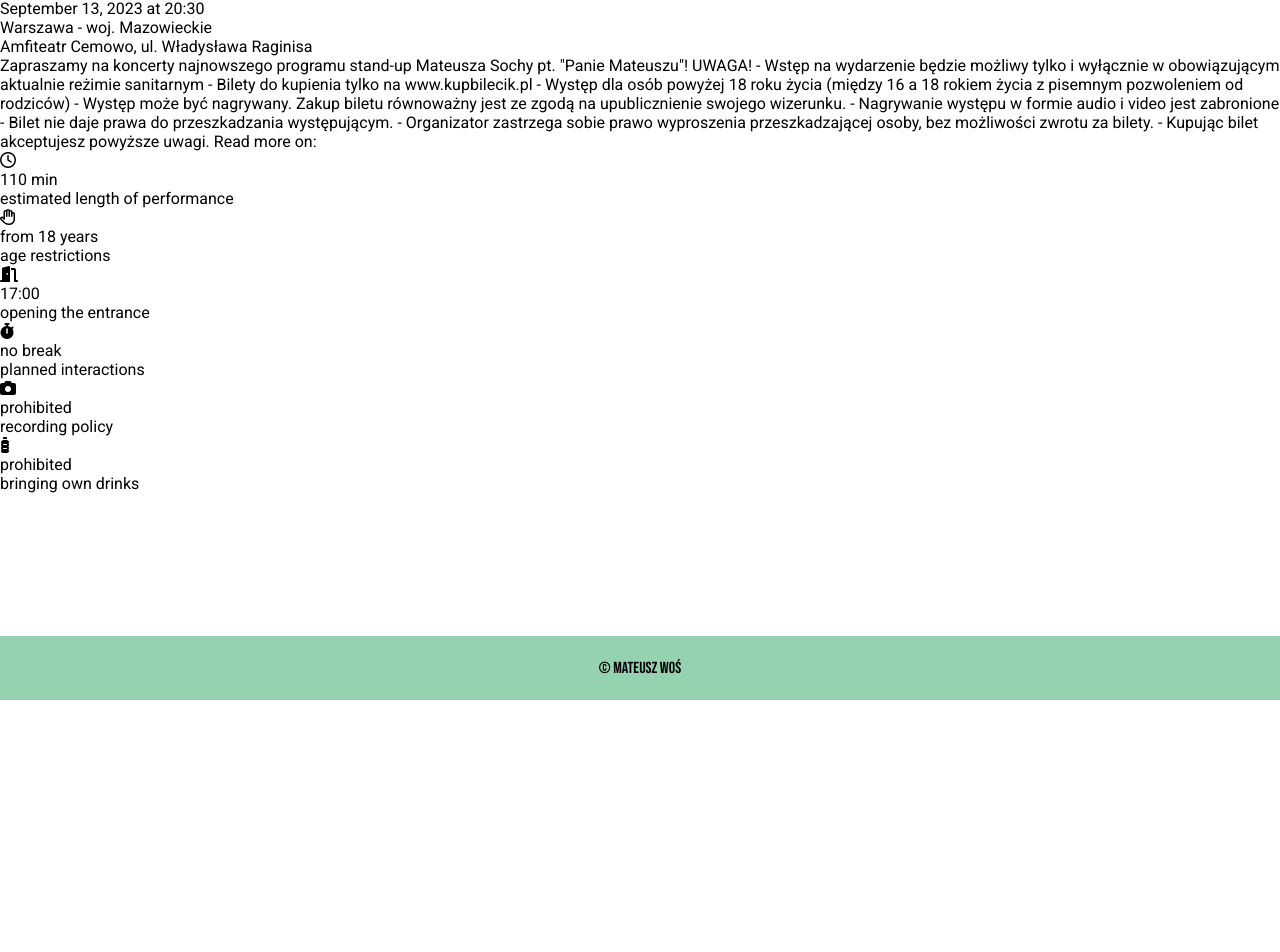
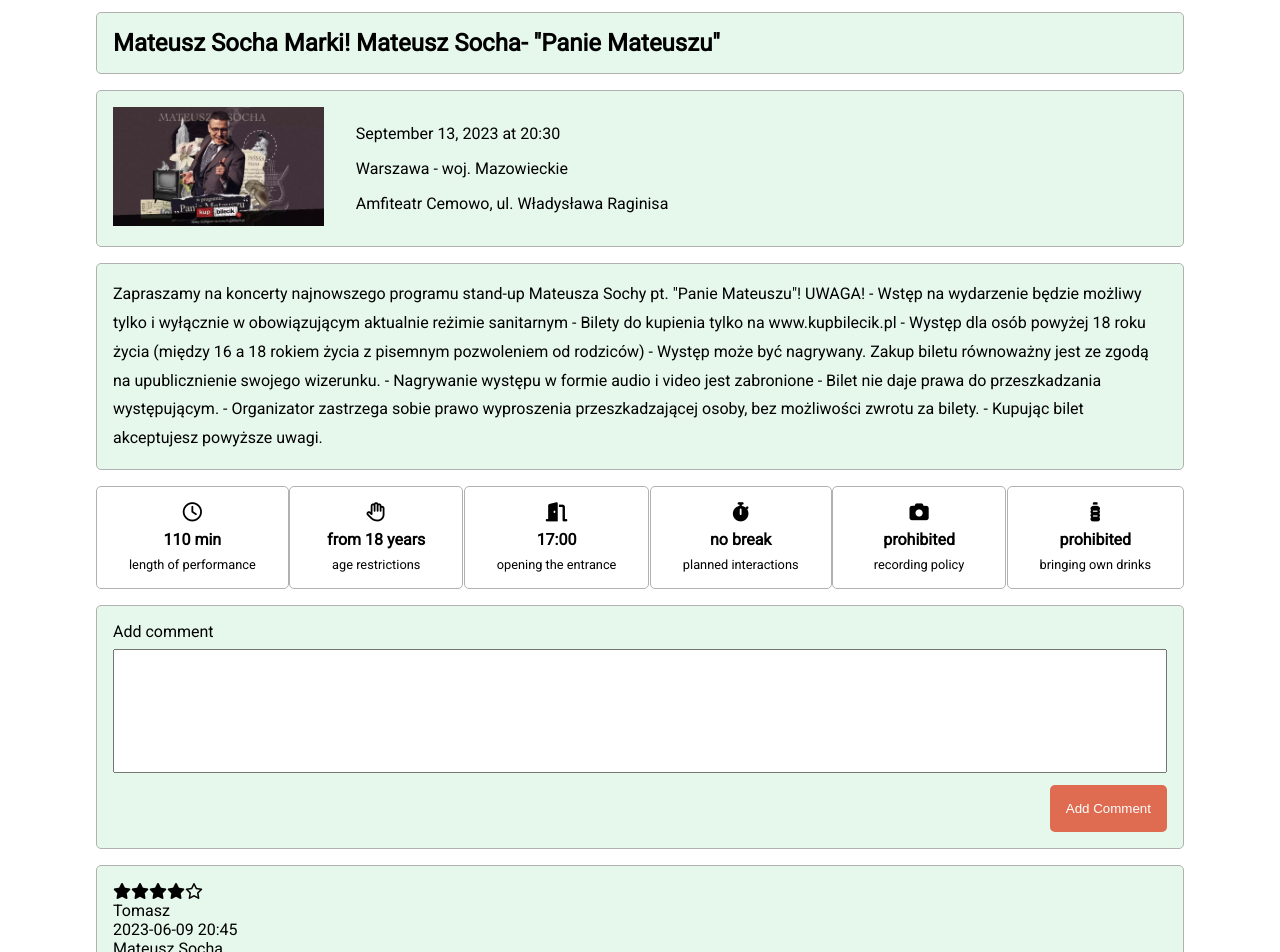
Before and after one commit to Desparion7/Event-tracker, an Angular app: page /event/1 in a window 1280 px wide. Shown: the part 113-1065 px from the top of the page. Before the commit the page ends 813 px from the top, so only its background shows below. Built offline with nearby package versions, Linux system fonts and the light colour scheme.

Commit message:
add comment form

```diff
--- a/src/app/app.module.ts
+++ b/src/app/app.module.ts
@@ -9,6 +9,7 @@
 import { EventsListPageComponent } from './events-list-page/events-list-page.component';
 import { EventListItemComponent } from './events-list-page/event-list-item/event-list-item.component';
 import { EventPageComponent } from './event-page/event-page.component';
+import { CommentComponent } from './event-page/comment/comment.component';
 
 @NgModule({
   declarations: [
@@ -19,6 +20,7 @@
     EventsListPageComponent,
     EventListItemComponent,
     EventPageComponent,
+    CommentComponent,
   ],
   imports: [BrowserModule, AppRoutingModule],
   providers: [],
--- /dev/null
+++ b/src/app/event-page/comment/comment.component.html
@@ -0,0 +1,20 @@
+<div class="event-comment borderBox">
+  <div>
+    <p>
+      <i
+        class="fa-solid fa-star"
+        *ngFor="let _ of [].constructor(stars); let i = index"
+      ></i>
+      <i
+        class="fa-regular fa-star"
+        *ngFor="let _ of [].constructor(5 - stars); let i = index"
+      ></i>
+    </p>
+    <p>Tomasz</p>
+    <p>2023-06-09 20:45</p>
+  </div>
+  <div>
+    <p>Mateusz Socha</p>
+    <p>Mega zabawa, w pełni polecam!</p>
+  </div>
+</div>
--- /dev/null
+++ b/src/app/event-page/comment/comment.component.ts
@@ -0,0 +1,10 @@
+import { Component } from '@angular/core';
+
+@Component({
+  selector: 'app-comment',
+  templateUrl: './comment.component.html',
+  styleUrls: ['./comment.component.css'],
+})
+export class CommentComponent {
+  stars = 4;
+}
--- a/src/app/event-page/event-page.component.css
+++ b/src/app/event-page/event-page.component.css
@@ -0,0 +1,57 @@
+.event-top {
+  display: flex;
+  flex-direction: row;
+  align-items: center;
+  gap: 2rem;
+}
+.event-top-img {
+  width: 20%;
+}
+.event-top img {
+  width: 100%;
+}
+.event-top-time {
+  display: flex;
+  flex-direction: column;
+  gap: 1rem;
+}
+.event-text {
+  line-height: 1.8rem;
+}
+.event-info {
+  display: flex;
+  justify-content: space-between;
+  margin-bottom: 1rem;
+}
+.event-info-item {
+  display: flex;
+  flex-direction: column;
+  justify-content: space-between;
+  gap: 0.5rem;
+  min-width: 16%;
+  padding: 1rem 2rem;
+  text-align: center;
+  border: 1px solid var(--border1);
+  border-radius: 5px;
+}
+.event-info-item i {
+  font-size: 1.2rem;
+}
+.event-info-item p {
+  font-weight: bold;
+}
+.event-info-item span {
+  font-size: 0.8rem;
+}
+.event-comment-form textarea {
+  width: 100%;
+  padding: 1rem;
+  margin-top: 0.5rem;
+  font-size: 1rem;
+  resize: none;
+}
+.event-comment-form-btn {
+  display: flex;
+  justify-content: flex-end;
+  margin-top: 0.5rem;
+}
--- a/src/app/event-page/event-page.component.html
+++ b/src/app/event-page/event-page.component.html
@@ -1,13 +1,18 @@
-<div>
-  <div>
-    <img src="" alt="" />
-    <div>
+<div class="event container">
+  <h2 class="borderBox">
+    Mateusz Socha Marki! Mateusz Socha- "Panie Mateuszu"
+  </h2>
+  <div class="event-top borderBox">
+    <div class="event-top-img">
+      <img src="../../assets/socha.webp" alt="" />
+    </div>
+    <div class="event-top-time">
       <p>September 13, 2023 at 20:30</p>
       <p>Warszawa - woj. Mazowieckie</p>
       <p>Amfiteatr Cemowo, ul. Władysława Raginisa</p>
     </div>
   </div>
-  <div>
+  <div class="event-text borderBox">
     <p>
       Zapraszamy na koncerty najnowszego programu stand-up Mateusza Sochy pt.
       "Panie Mateuszu"! UWAGA! - Wstęp na wydarzenie będzie możliwy tylko i
@@ -19,39 +24,49 @@
       video jest zabronione - Bilet nie daje prawa do przeszkadzania
       występującym. - Organizator zastrzega sobie prawo wyproszenia
       przeszkadzającej osoby, bez możliwości zwrotu za bilety. - Kupując bilet
-      akceptujesz powyższe uwagi. Read more on:
+      akceptujesz powyższe uwagi.
     </p>
   </div>
-  <div>
-    <div>
+  <div class="event-info">
+    <div class="event-info-item">
       <i class="fa-regular fa-clock"></i>
       <p>110 min</p>
-      <span>estimated length of performance</span>
+      <span> length of performance</span>
     </div>
-    <div>
+    <div class="event-info-item">
       <i class="fa-regular fa-hand"></i>
       <p>from 18 years</p>
       <span>age restrictions</span>
     </div>
-    <div>
+    <div class="event-info-item">
       <i class="fa-solid fa-door-open"></i>
       <p>17:00</p>
       <span>opening the entrance</span>
     </div>
-    <div>
+    <div class="event-info-item">
       <i class="fa-solid fa-stopwatch"></i>
       <p>no break</p>
       <span>planned interactions</span>
     </div>
-    <div>
+    <div class="event-info-item">
       <i class="fa-solid fa-camera"></i>
       <p>prohibited</p>
       <span>recording policy</span>
     </div>
-    <div>
+    <div class="event-info-item">
       <i class="fa-solid fa-bottle-water"></i>
       <p>prohibited</p>
       <span>bringing own drinks</span>
     </div>
   </div>
+  <form class="event-comment-form borderBox">
+    <p>Add comment</p>
+    <textarea cols="20" rows="5"></textarea>
+    <div class="event-comment-form-btn ">
+      <button class="btn-main" type="submit">Add Comment</button>
+    </div>
+  </form>
+  <app-comment></app-comment>
+  <app-comment></app-comment>
+  <app-comment></app-comment>
 </div>
--- a/src/app/event-page/event-page.component.ts
+++ b/src/app/event-page/event-page.component.ts
@@ -3,7 +3,7 @@
 @Component({
   selector: 'app-event-page',
   templateUrl: './event-page.component.html',
-  styleUrls: ['./event-page.component.css']
+  styleUrls: ['./event-page.component.css'],
 })
 export class EventPageComponent {
 
--- a/src/styles.css
+++ b/src/styles.css
@@ -21,6 +21,13 @@
 .container {
   padding: 2rem 6rem;
 }
+.borderBox {
+  padding: 1rem;
+  margin-bottom: 1rem;
+  border: 1px solid var(--border1);
+  background-color: var(--backgorund-second);
+  border-radius: 5px;
+}
 
 .btn-main {
   padding: 1rem;
```
Also changed, not shown: src/app/event-page/comment/comment.component.css (added), 1 other file (tests, documents, lock files or other folders).
